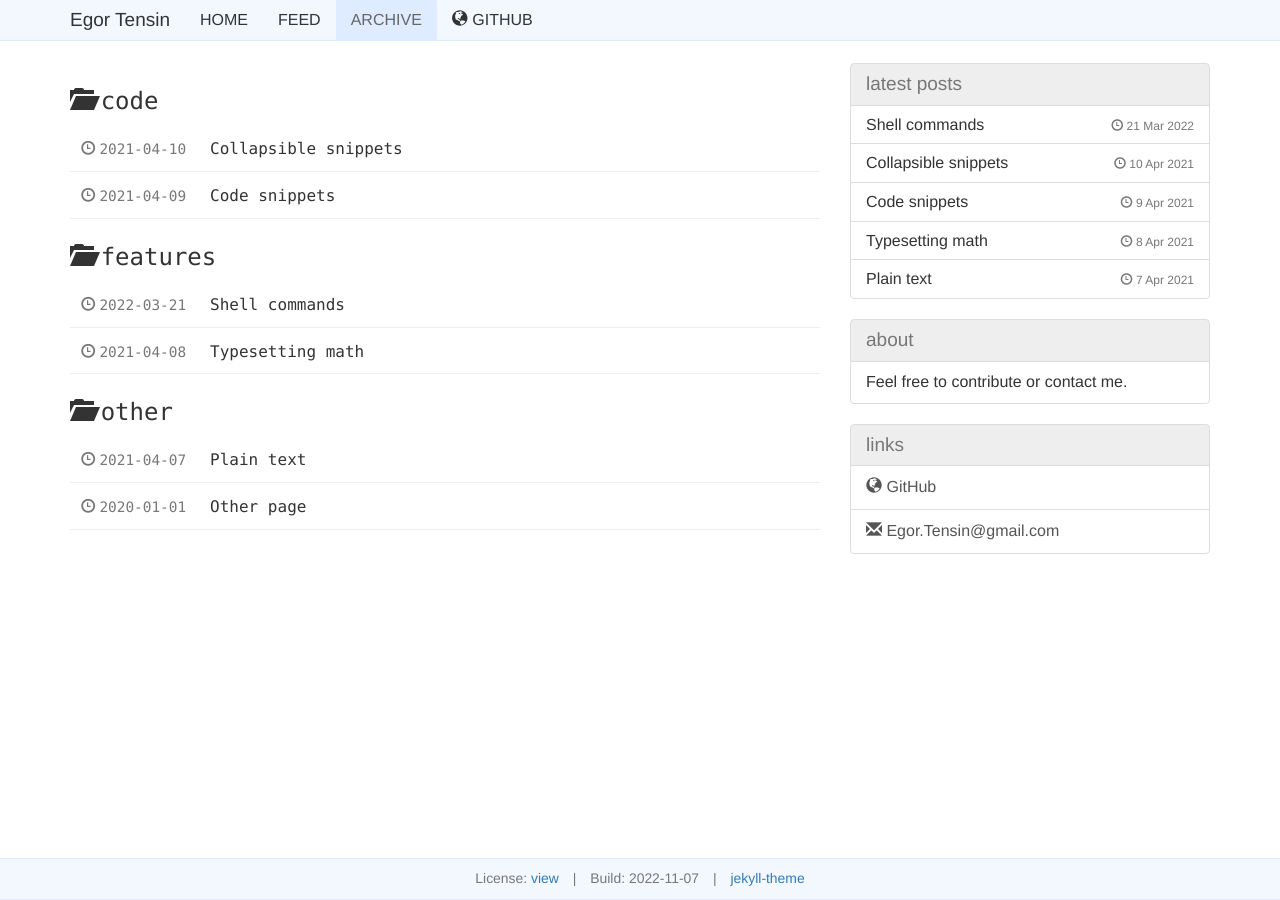
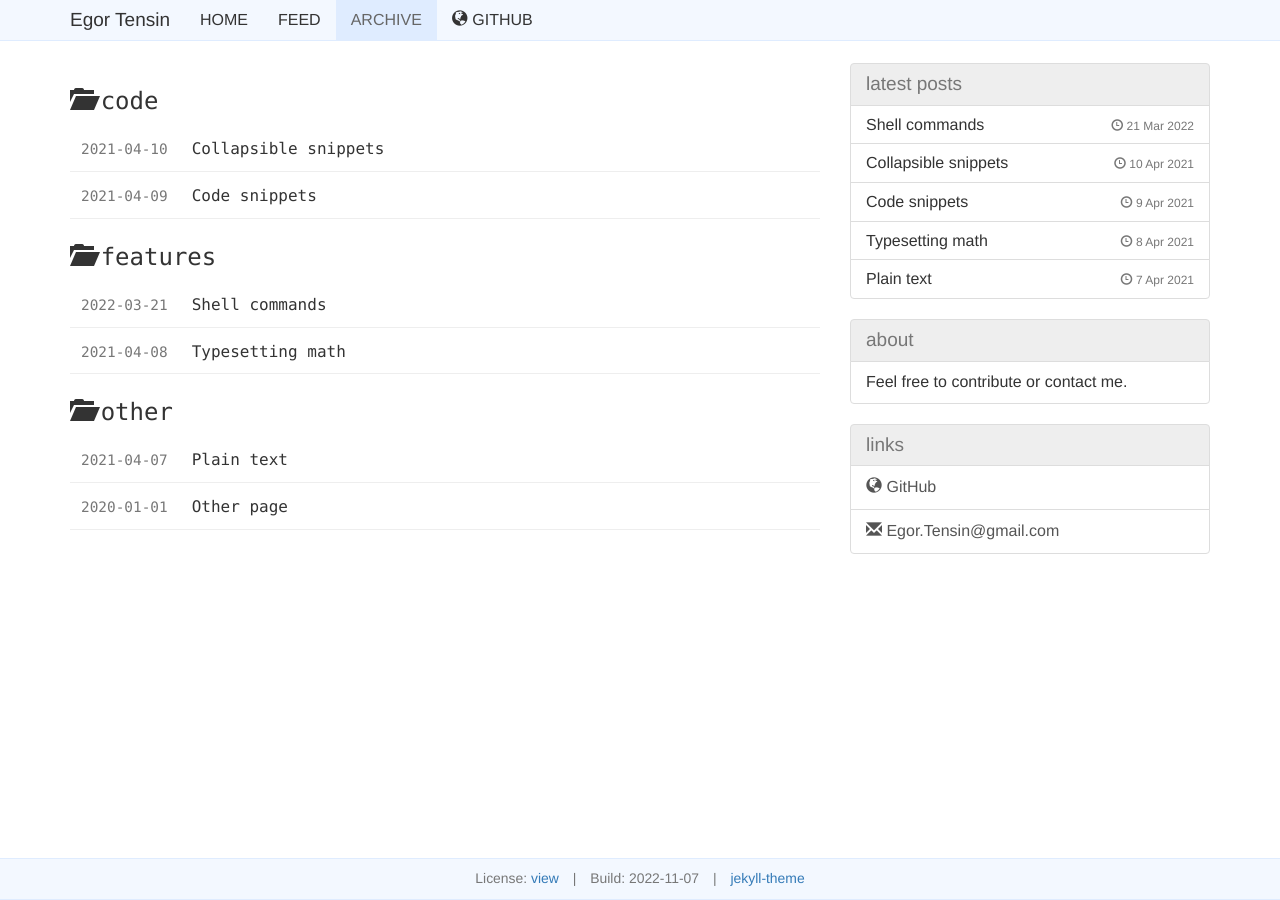
Before and after one commit to egor-tensin/jekyll-theme, a Jekyll site: the page built from archive/index.html, in a window 1280 px wide. Built offline with Jekyll 4.4.1, drawn with Linux system fonts in a browser that asks for light colours; the repository's description, which GitHub fills in, is left out.

Commit message:
posts: hide date icon in feed

```diff
--- a/_includes/jekyll-theme/posts/date.html
+++ b/_includes/jekyll-theme/posts/date.html
@@ -2,4 +2,4 @@
 {% unless fmt %}
   {% assign fmt = '%Y<span class="hide-on-mobile">-</span>%m<span class="hide-on-mobile">-</span>%d' %}
 {% endunless %}
-<span class="hide-on-mobile"><span class="glyphicon glyphicon-time"></span>&nbsp;</span><span{% if include.monospace %} class="text-monospace"{% endif %}>{{ include.date | date: fmt }}</span>
+{% unless include.hide_icon %}<span class="hide-on-mobile"><span class="glyphicon glyphicon-time"></span>&nbsp;</span>{% endunless %}<span{% if include.monospace %} class="text-monospace"{% endif %}>{{ include.date | date: fmt }}</span>
--- a/_includes/jekyll-theme/posts/feed-entry.html
+++ b/_includes/jekyll-theme/posts/feed-entry.html
@@ -1,6 +1,6 @@
 {% assign header_date = null %}
 {% if include.date %}
-  {% capture header_date %}<p>{%- include jekyll-theme/posts/date.html date=include.date monospace=true -%}</p>{% endcapture %}
+  {% capture header_date %}<p>{%- include jekyll-theme/posts/date.html date=include.date monospace=true hide_icon=true -%}</p>{% endcapture %}
 {% endif %}
 
 {% assign header_category = null %}
```
